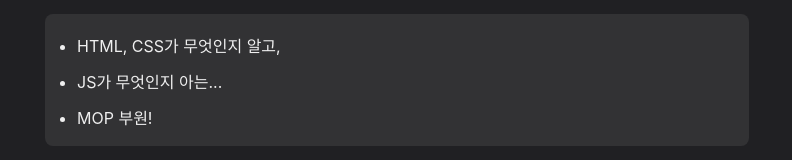
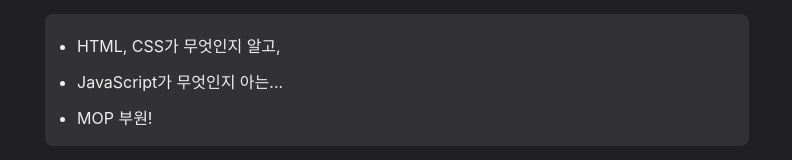
Before and after one commit to gaeeeguri/2023-mop-live-coding, a Next.js app: page /course/counting-numbers in a window 1280 px wide. Shown: the part 203-363 px from the top of the page, without its empty margins (243-1035 px from the left). Built offline with nearby package versions, Linux system fonts and the light colour scheme.

Commit message:
style(course): change words

```diff
--- a/pages/course/counting-numbers.js
+++ b/pages/course/counting-numbers.js
@@ -49,7 +49,7 @@ const ReactCourse = () => {
           <Box mt={'1'}>
             <UnorderedList spacing={3}>
               <ListItem>HTML, CSS가 무엇인지 알고,</ListItem>
-              <ListItem>JS가 무엇인지 아는...</ListItem>
+              <ListItem>JavaScript가 무엇인지 아는...</ListItem>
               <ListItem>MOP 부원!</ListItem>
             </UnorderedList>
           </Box>
```
